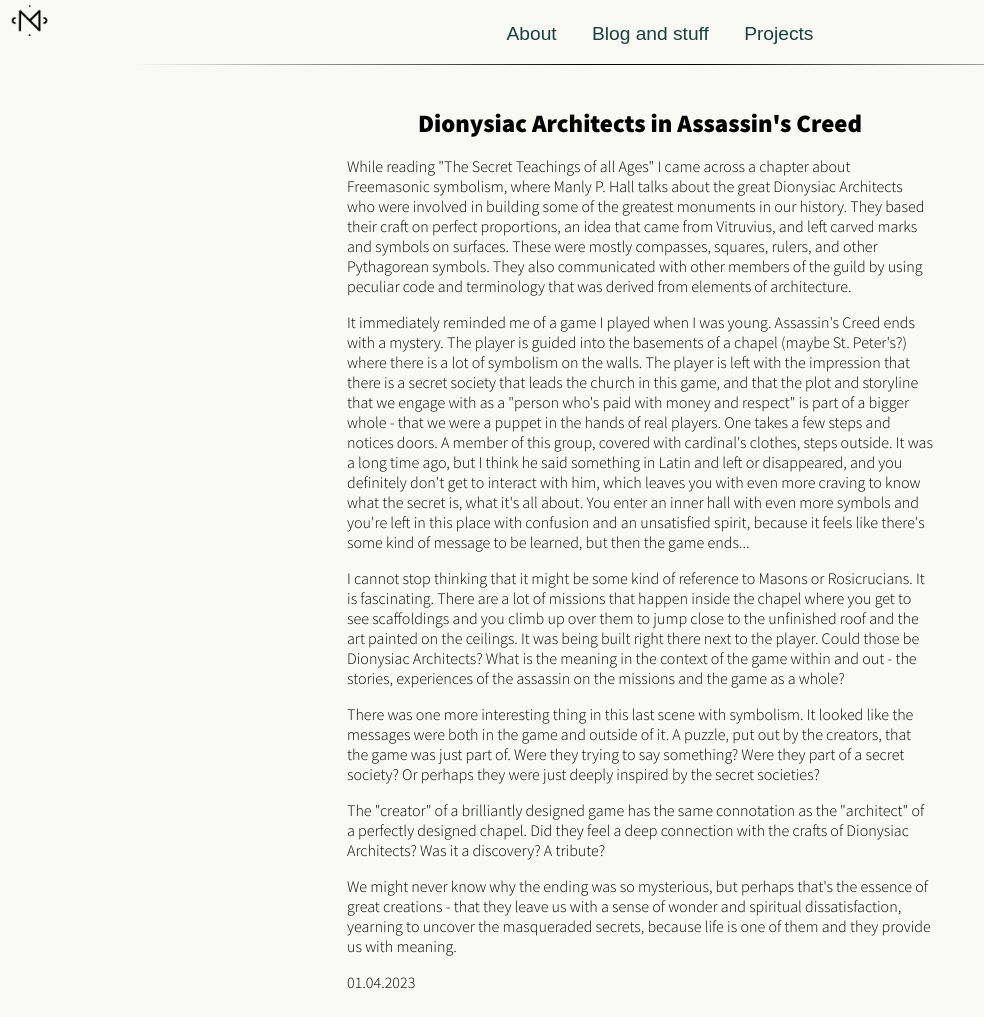
After one commit to zostaw/home-page, a Flask app: page /assassins_creed in a window 1280 px wide. The commit adds this page. Shown: the whole page, without its empty margins (0-984 px from the left). Run offline with Flask 2, Linux system fonts and the light colour scheme.

Commit message:
added blog post about Dionysiac Archtects

```diff
--- a/app/app.py
+++ b/app/app.py
@@ -84,6 +84,9 @@
 def mystory():
     return render_template("blog/mystory.html")
 
+@app.route("/assassins_creed")
+def assassins_creed():
+    return render_template("blog/assassins_creed.html")
 
 @app.route("/drawing")
 def drawing():
--- a/app/templates/blog.html
+++ b/app/templates/blog.html
@@ -16,6 +16,8 @@
       <div class="projects-paragraph">
       <a class="a-nav-item" href="{{ url_for('mystory') }}" class="nav-link">Childhood aspirations.</a>
 		</br>
+      <a class="a-nav-item" href="{{ url_for('assassins_creed') }}" class="nav-link">Dionysiac Architects in Assassin's Creed.</a>
+		</br>
       <a class="a-nav-item" href="{{ url_for('drawing') }}" class="nav-link">First lesson on drawing.</a>
       </div>
 
--- /dev/null
+++ b/app/templates/blog/assassins_creed.html
@@ -0,0 +1,35 @@
+
+{% extends "includes/layout.html" %}
+
+{% block content %}
+
+    <!-- Page content -->
+      <h1 style="font-size: 25px; text-align: center;">Dionysiac Architects in Assassin's Creed</h1>
+
+<p>
+  While reading "The Secret Teachings of all Ages" I came across a chapter about Freemasonic symbolism, where Manly P. Hall talks about the great Dionysiac Architects who were involved in building some of the greatest monuments in our history. They based their craft on perfect proportions, an idea that came from Vitruvius, and left carved marks and symbols on surfaces. These were mostly compasses, squares, rulers, and other Pythagorean symbols. They also communicated with other members of the guild by using peculiar code and terminology that was derived from elements of architecture.
+</p>
+<p>
+  It immediately reminded me of a game I played when I was young. Assassin's Creed ends with a mystery. The player is guided into the basements of a chapel (maybe St. Peter's?) where there is a lot of symbolism on the walls. The player is left with the impression that there is a secret society that leads the church in this game, and that the plot and storyline that we engage with as a "person who's paid with money and respect" is part of a bigger whole - that we were a puppet in the hands of real players. One takes a few steps and notices doors. A member of this group, covered with cardinal's clothes, steps outside. It was a long time ago, but I think he said something in Latin and left or disappeared, and you definitely don't get to interact with him, which leaves you with even more craving to know what the secret is, what it's all about. You enter an inner hall with even more symbols and you're left in this place with confusion and an unsatisfied spirit, because it feels like there's some kind of message to be learned, but then the game ends...
+</p>
+<p>
+  I cannot stop thinking that it might be some kind of reference to Masons or Rosicrucians. It is fascinating. There are a lot of missions that happen inside the chapel where you get to see scaffoldings and you climb up over them to jump close to the unfinished roof and the art painted on the ceilings. It was being built right there next to the player. Could those be Dionysiac Architects? What is the meaning in the context of the game within and out - the stories, experiences of the assassin on the missions and the game as a whole?
+</p>
+<p>
+  There was one more interesting thing in this last scene with symbolism. It looked like the messages were both in the game and outside of it. A puzzle, put out by the creators, that the game was just part of. Were they trying to say something? Were they part of a secret society? Or perhaps they were just deeply inspired by the secret societies?
+</p>
+<p>
+  The "creator" of a brilliantly designed game has the same connotation as the "architect" of a perfectly designed chapel. Did they feel a deep connection with the crafts of Dionysiac Architects? Was it a discovery? A tribute?
+</p>
+<p>
+  We might never know why the ending was so mysterious, but perhaps that's the essence of great creations - that they leave us with a sense of wonder and spiritual dissatisfaction, yearning to uncover the masqueraded secrets, because life is one of them and they provide us with meaning.
+</p>
+
+
+01.04.2023
+
+
+
+
+
+{% endblock %}
```
